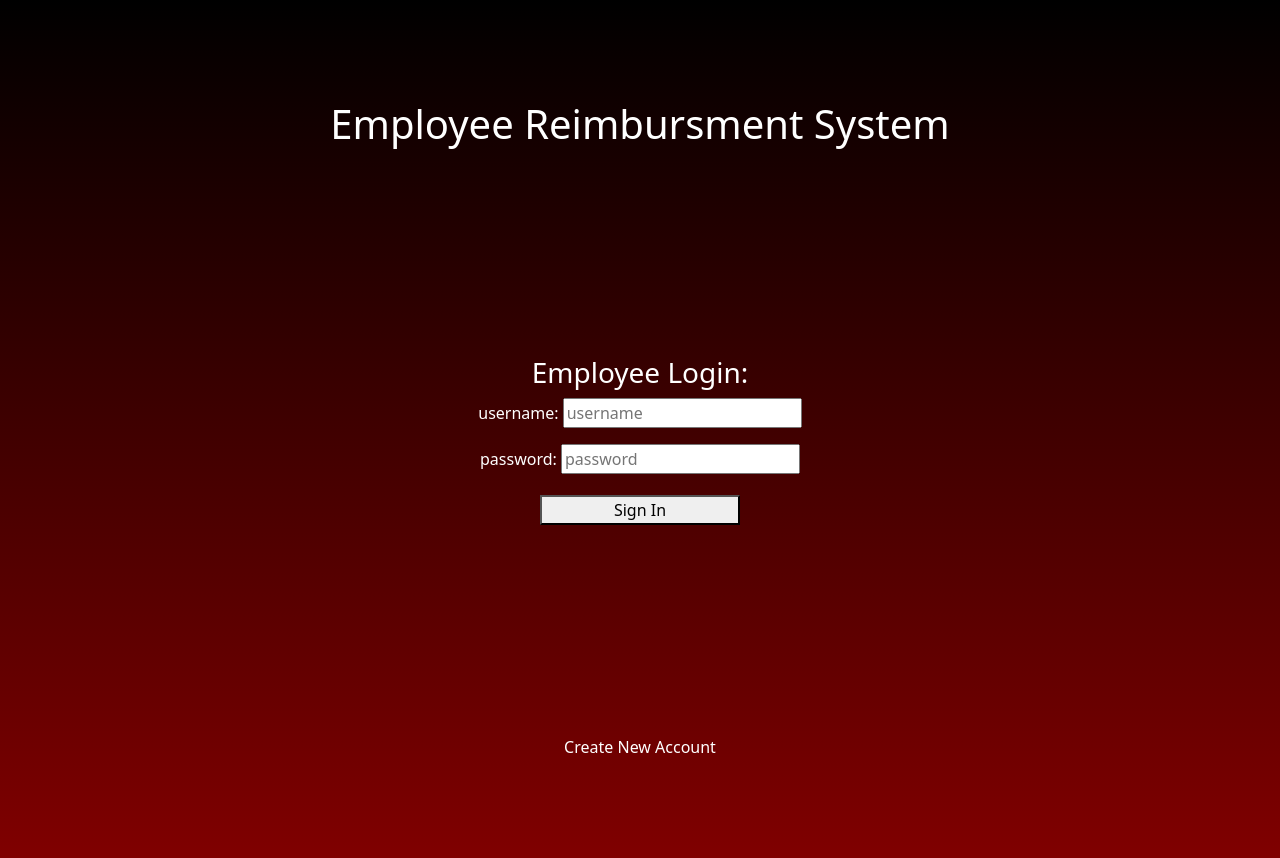
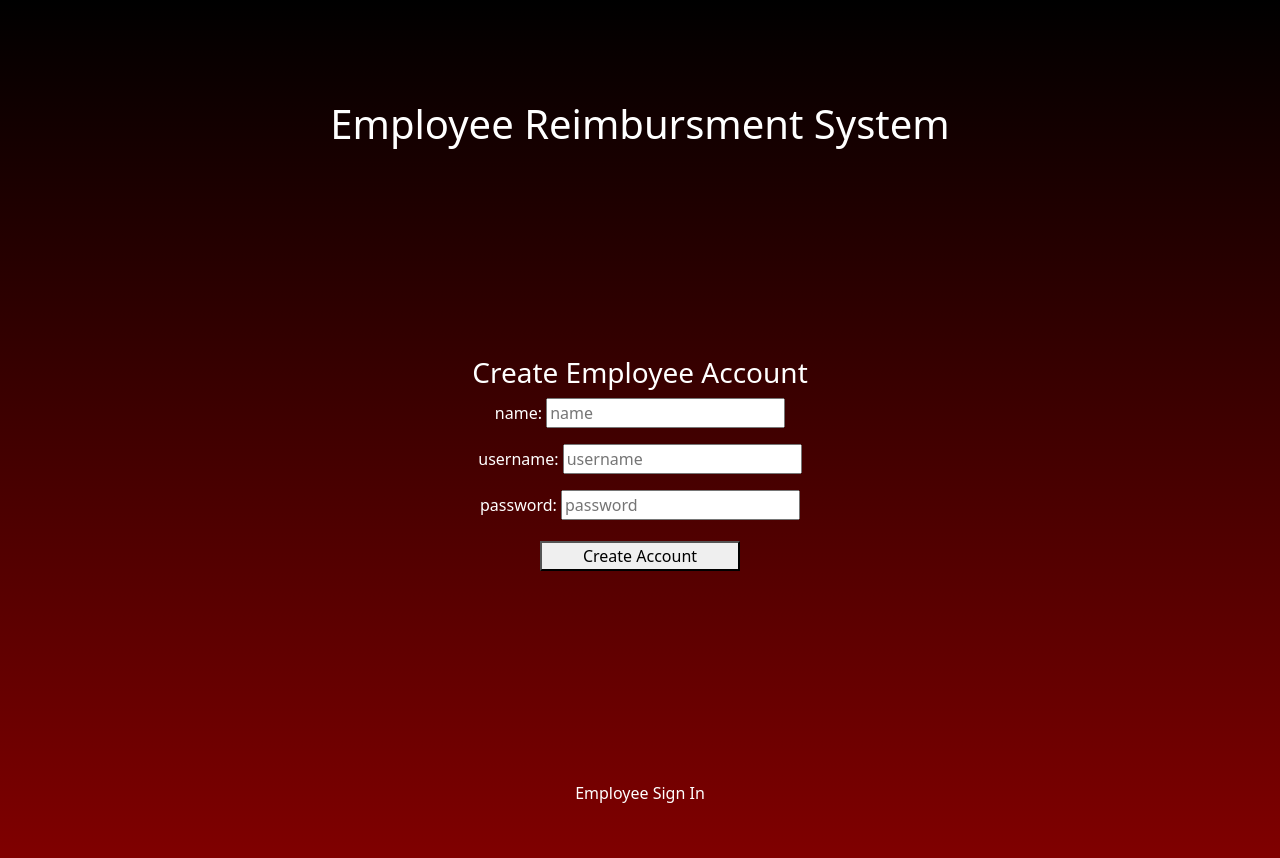
Before and after one commit to Smitty0078/RevatureLabs, an Angular app in the folder project_01_ERS/angular-front-end/: page / in a window 1280 px wide. Shown: the top 858 px of the page. Built offline with nearby package versions, Linux system fonts and the light colour scheme.

Commit message:
added create account component

```diff
--- a/project_01_ERS/angular-front-end/src/app/app.component.html
+++ b/project_01_ERS/angular-front-end/src/app/app.component.html
@@ -1 +1,2 @@
-<app-employee-signin></app-employee-signin>
+<!-- <app-employee-signin></app-employee-signin> -->
+<app-create-new-account></app-create-new-account>
--- a/project_01_ERS/angular-front-end/src/app/app.module.ts
+++ b/project_01_ERS/angular-front-end/src/app/app.module.ts
@@ -3,11 +3,13 @@ import { BrowserModule } from '@angular/platform-browser';
 
 import { AppComponent } from './app.component';
 import { EmployeeSigninComponent } from './employee-signin/employee-signin.component';
+import { CreateNewAccountComponent } from './create-new-account/create-new-account.component';
 
 @NgModule({
   declarations: [
     AppComponent,
-    EmployeeSigninComponent
+    EmployeeSigninComponent,
+    CreateNewAccountComponent
   ],
   imports: [
     BrowserModule
--- /dev/null
+++ b/project_01_ERS/angular-front-end/src/app/create-new-account/create-new-account.component.css
@@ -0,0 +1,12 @@
+
+#signin-title{
+    color: white
+}
+
+#signin{
+    color: white;
+}
+
+#createnewaccount{
+    color: white;
+}
--- /dev/null
+++ b/project_01_ERS/angular-front-end/src/app/create-new-account/create-new-account.component.html
@@ -0,0 +1,19 @@
+<div class="container" style="margin-top: 100px; text-align: center;">
+    <div class="row" id="signin-title">
+        <h1 class="col"style="text-align: center;">Employee Reimbursment System</h1>
+    </div>
+    <div class="row" style="padding: 5px; padding: 200px; justify-content: center;">
+        <div class="col-lg-6" style="text-align: center;" id="signin">
+            <form>
+                <h3>Create Employee Account</h3>
+                <p>name:     <input type="text" placeholder="name"> </p>
+                <p>username: <input type="text" placeholder="username"> </p>
+                <p>password: <input type="password" placeholder="password"> </p>
+                <button style="align-self: center; width: 200px; margin: 5px;">Create Account</button>
+            </form>
+        </div>
+    </div>
+    <div class="row" style="padding: 5px;" id="createnewaccount">
+        <p class="col" style="text-align: center;">Employee Sign In</p>
+    </div>
+</div>
--- /dev/null
+++ b/project_01_ERS/angular-front-end/src/app/create-new-account/create-new-account.component.ts
@@ -0,0 +1,15 @@
+import { Component, OnInit } from '@angular/core';
+
+@Component({
+  selector: 'app-create-new-account',
+  templateUrl: './create-new-account.component.html',
+  styleUrls: ['./create-new-account.component.css']
+})
+export class CreateNewAccountComponent implements OnInit {
+
+  constructor() { }
+
+  ngOnInit(): void {
+  }
+
+}
```
Also changed, not shown: 1 other file (tests, documents, lock files or other folders).
